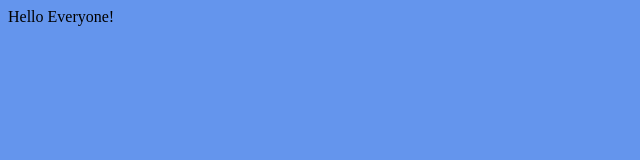
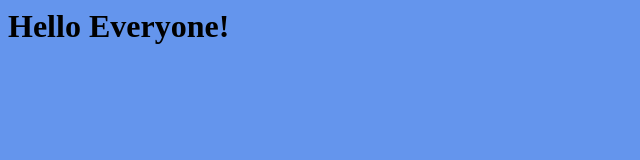
Before and after one commit to foote/foote.github.io, a plain HTML site: page index.html in a window 1280 px wide. Shown: the whole page, without its empty margins (0-640 px from the left). Drawn offline with Linux system fonts and the light colour scheme.

Commit message:
Added h1

```diff
--- a/index.html
+++ b/index.html
@@ -1,5 +1,5 @@
 <html>
   <body style="background:cornflowerblue">
-    <p>Hello Everyone!</p>
+    <p><h1>Hello Everyone!</h1></p>
   </body>
 </html>
```
